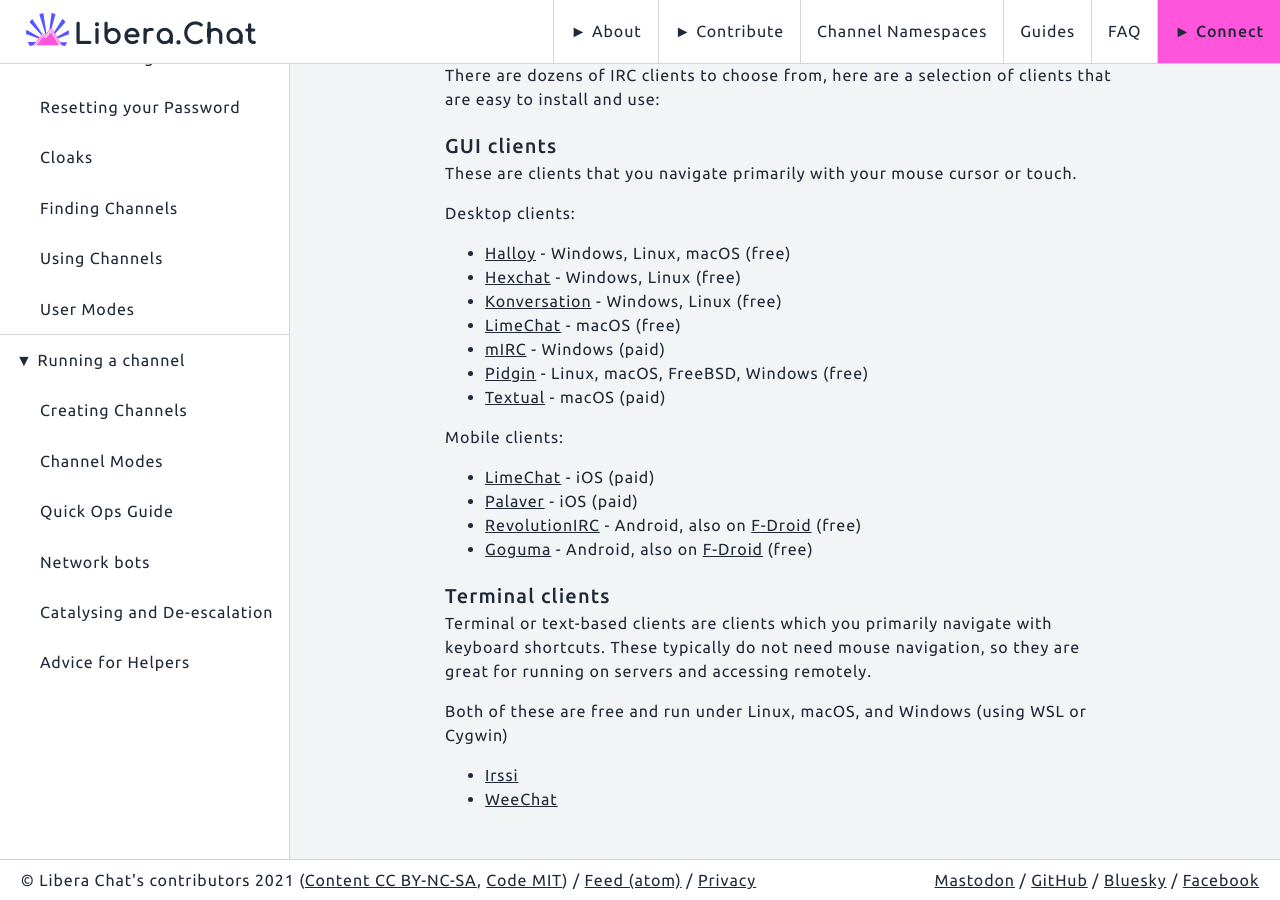
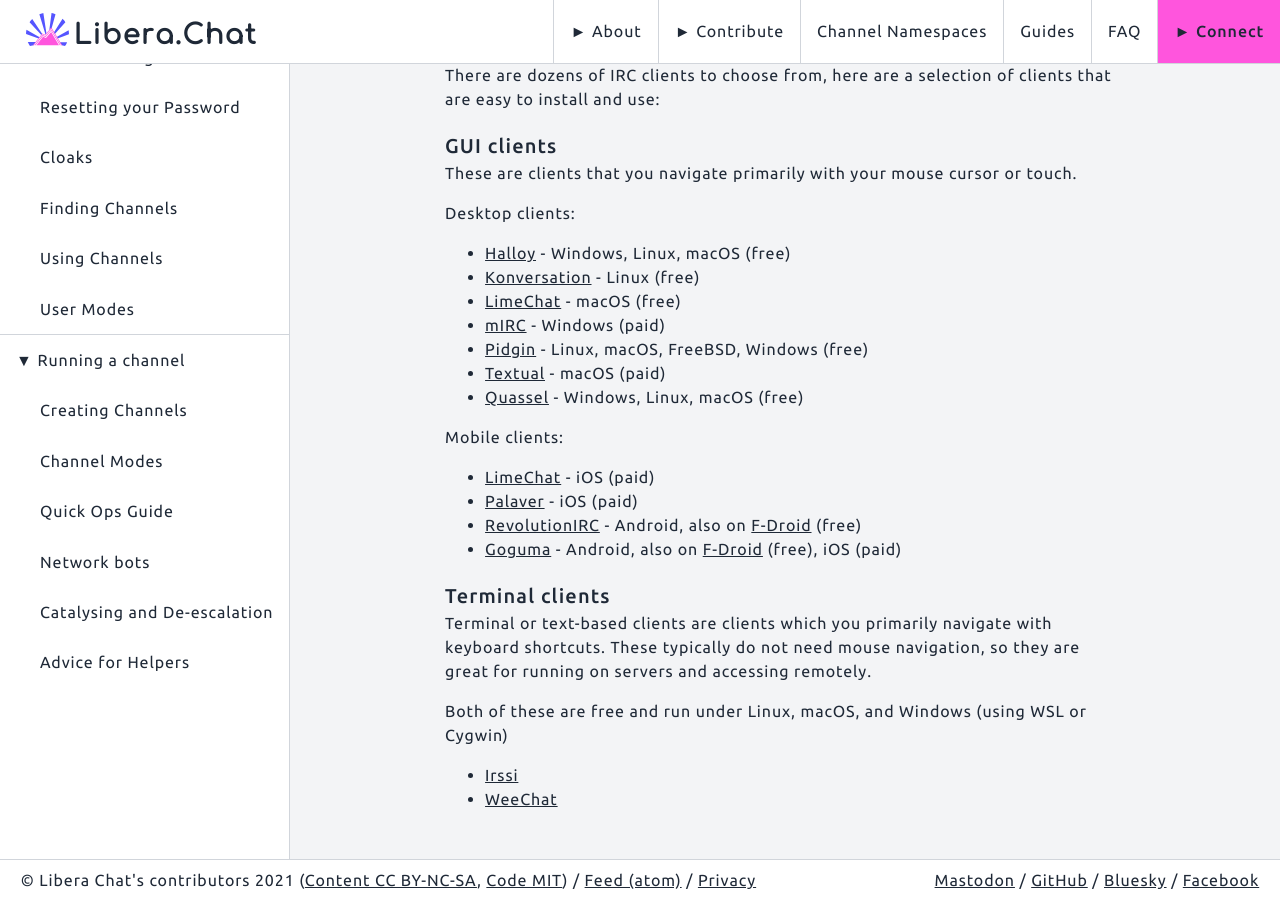
Before and after one commit to Libera-Chat/libera-chat.github.io, a Jekyll site: the page built from content/_guides/clients.md, in a window 1280 px wide and 900 px high, scrolled down 599 px. Built offline with Jekyll 4.4.1, drawn with Linux system fonts in a browser that asks for light colours.

Commit message:
Update client list - Remove Hexchat (no longer maintained) - Update Konversation (no longer supports Windows) - Add Quassel - Update Goguma (now has iOS client)

```diff
--- a/content/_guides/clients.md
+++ b/content/_guides/clients.md
@@ -39,12 +39,12 @@
 Desktop clients:
 
 - [Halloy](https://github.com/squidowl/halloy) - Windows, Linux, macOS (free)
-- [Hexchat](https://hexchat.github.io/) - Windows, Linux (free)
-- [Konversation](https://konversation.kde.org/) - Windows, Linux (free)
+- [Konversation](https://konversation.kde.org/) - Linux (free)
 - [LimeChat](http://limechat.net/mac/) - macOS (free)
 - [mIRC](http://www.mirc.com/) - Windows (paid)
 - [Pidgin](https://pidgin.im/) - Linux, macOS, FreeBSD, Windows (free)
 - [Textual](https://www.codeux.com/textual/) - macOS (paid)
+- [Quassel](https://quassel-irc.org/downloads) - Windows, Linux, macOS (free)
 
 Mobile clients:
 
@@ -54,7 +54,8 @@
 - [RevolutionIRC](https://play.google.com/store/apps/details?id=io.mrarm.irc)
 \- Android, also on [F-Droid](https://f-droid.org/packages/io.mrarm.irc/) (free)
 - [Goguma](https://sr.ht/~emersion/goguma/)
-\- Android, also on [F-Droid](https://fdroid.emersion.fr/#goguma-nightly) (free)
+\- Android, also on [F-Droid](https://fdroid.emersion.fr/#goguma-nightly)
+(free), iOS (paid)
 
 ### Terminal clients
 
@@ -62,7 +63,8 @@
 keyboard shortcuts. These typically do not need mouse navigation, so they are
 great for running on servers and accessing remotely.
 
-Both of these are free and run under Linux, macOS, and Windows (using WSL or Cygwin)
+Both of these are free and run under Linux, macOS, and Windows (using WSL or
+Cygwin)
 
 - [Irssi](https://irssi.org/)
 - [WeeChat](https://weechat.org/)
```
